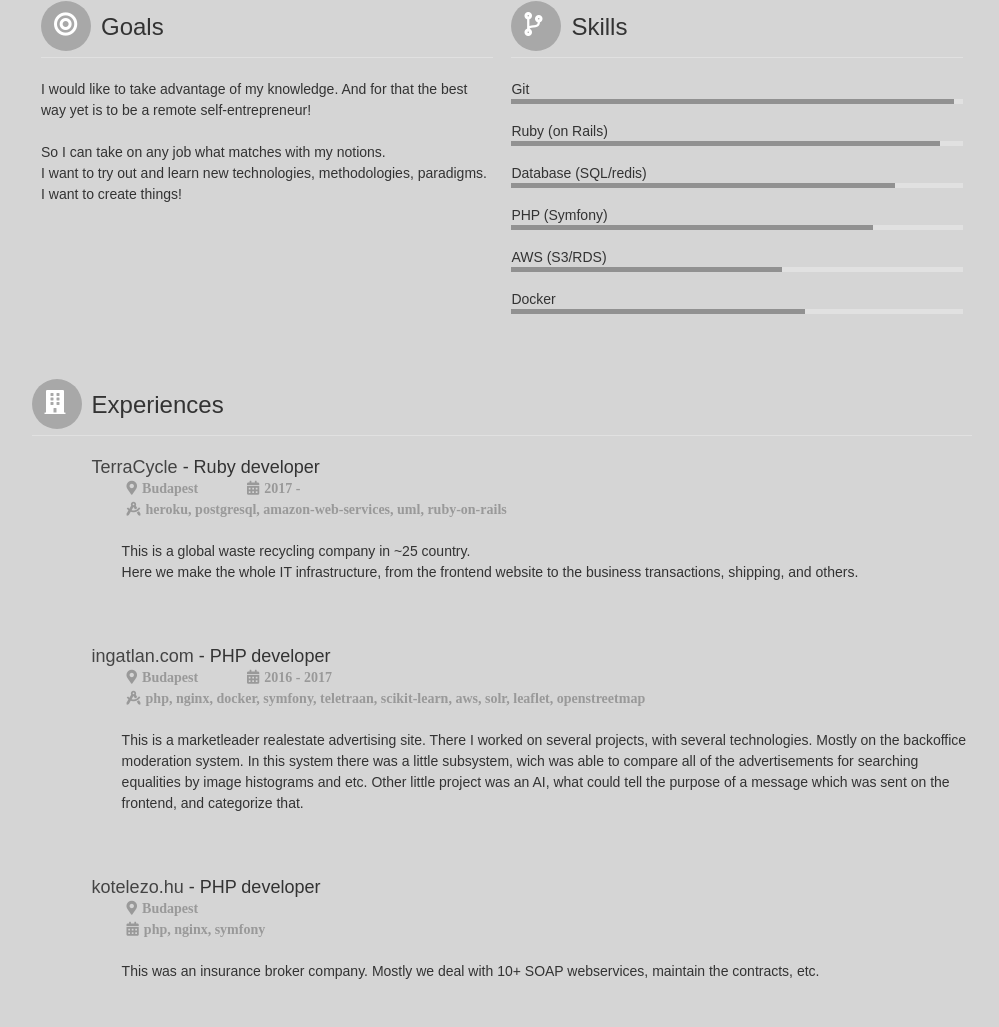
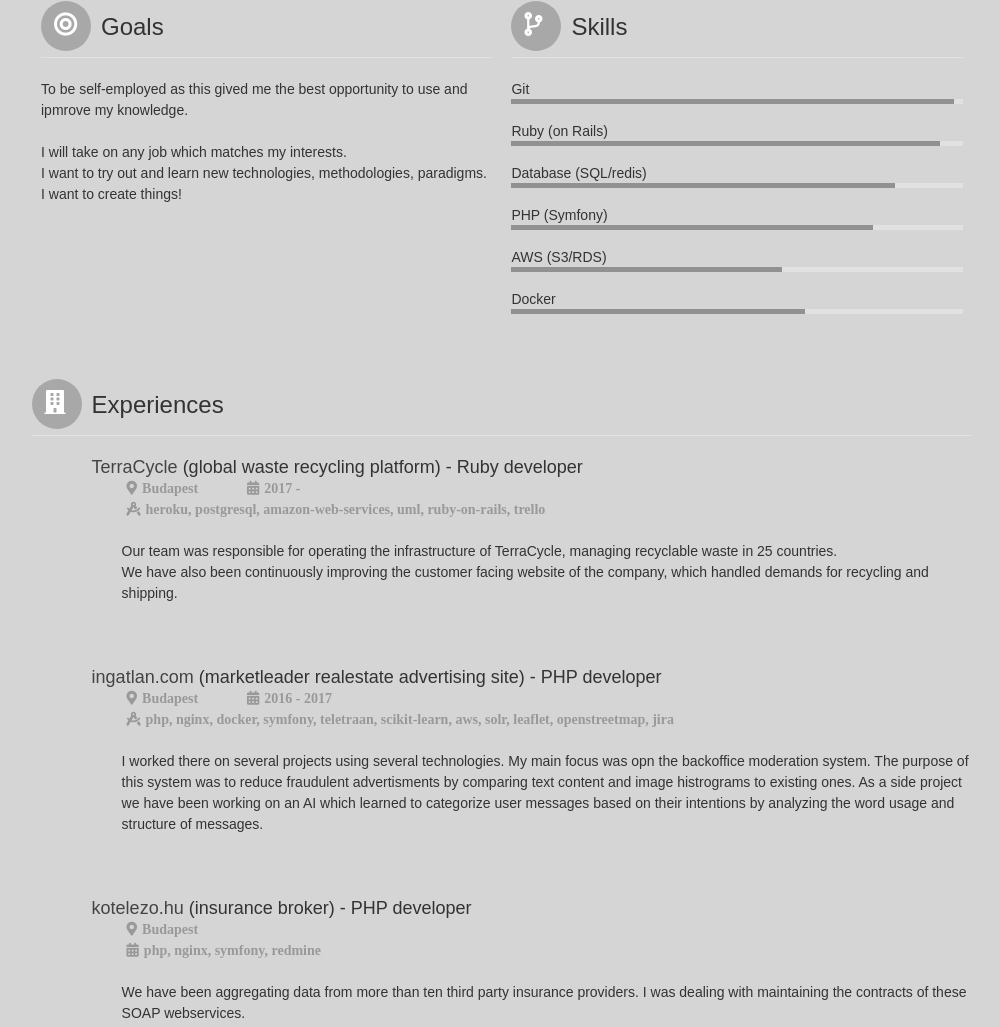
Before and after one commit to Mikopet/cv.mikopet.dev, a plain HTML site: page index.html in a window 1280 px wide. Shown: the part 299-1326 px from the top of the page, without its empty margins (138-1137 px from the left). Drawn offline with Linux system fonts and the light colour scheme; a web font is replaced by a local one.

Commit message:
some modifications on the texts

```diff
--- a/index.html
+++ b/index.html
@@ -8,11 +8,7 @@
 
         <title>Peter MIKOLA - Backend developer</title>
 
-        <!-- Fichiers CSS -->
         <link rel="stylesheet" href="assets/reset.css">
-        <!--[if lt IE 9]>
-            <link rel="stylesheet" href="css/cv.css" media="screen">
-        <![endif]-->
         <link rel="stylesheet" media="screen and (max-width:480px)" href="assets/mobile.css">
         <link rel="stylesheet" media="screen and (min-width:481px)" href="assets/cv.css">
         <link rel="stylesheet" media="print" href="assets/print.css">
@@ -39,8 +35,8 @@
         <div class="grid_16">
             <div class="grid_8 goals">
                 <h3>Goals</h3>
-                <p>I would like to take advantage of my knowledge. And for that the best way yet is to be a remote self-entrepreneur!</p>
-                <p>So I can take on any job what matches with my notions.<br/>I want to try out and learn new technologies, methodologies, paradigms. I want to create things!</p>
+                <p>To be self-employed as this gived me the best opportunity to use and ipmrove my knowledge.</p>
+                <p>I will take on any job which matches my interests.<br/>I want to try out and learn new technologies, methodologies, paradigms. I want to create things!</p>
             </div>
 
             <div class="grid_8 skills">
@@ -61,28 +57,32 @@
                 <h3>Experiences</h3>
                 <ul>
                     <li>
-                        <h4><strong>TerraCycle</strong> - Ruby developer</h4>
+                        <h4><strong>TerraCycle</strong> (global waste recycling platform) - Ruby developer</h4>
                         <span class="lieu">Budapest</span>
                         <span class="dates">2017 - </span>
-                        <br/><span class="tech">heroku, postgresql, amazon-web-services, uml, ruby-on-rails</span>
-                        <p>This is a global waste recycling company in ~25 country.
-                        <br/>Here we make the whole IT infrastructure, from the frontend website to the business transactions, shipping, and others.</p>
+                        <br/><span class="tech">heroku, postgresql, amazon-web-services, uml, ruby-on-rails, trello</span>
+                        <p>
+                            Our team was responsible for operating the infrastructure of TerraCycle, managing recyclable waste in 25 countries.
+                            <br/>
+                            We have also been continuously improving the customer facing website of the company, which handled demands for recycling and shipping.
+                        </p>
                     </li>
                     <li>
-                        <h4><strong>ingatlan.com</strong> - PHP developer</h4>
+                        <h4><strong>ingatlan.com</strong> (marketleader realestate advertising site) - PHP developer</h4>
                         <span class="lieu">Budapest</span>
                         <span class="dates">2016 - 2017</span>
-                        <br/><span class="tech">php, nginx, docker, symfony, teletraan, scikit-learn, aws, solr, leaflet, openstreetmap</span>
-                        <p>This is a marketleader realestate advertising site. There I worked on several projects, with several technologies. Mostly on the
-backoffice moderation system. In this system there was a little subsystem, wich was able to compare all of the
-advertisements for searching equalities by image histograms and etc. Other little project was an AI, what could tell the
-purpose of a message which was sent on the frontend, and categorize that.</p>
+                        <br/><span class="tech">php, nginx, docker, symfony, teletraan, scikit-learn, aws, solr, leaflet, openstreetmap, jira</span>
+                        <p>
+                            I worked there on several projects using several technologies. My main focus was opn the backoffice moderation system. The purpose of this system was to reduce fraudulent advertisments by comparing text content and image histrograms to existing ones. As a side project we have been working on an AI which learned to categorize user messages based on their intentions by analyzing the word usage and structure of messages.
+                        </p>
                     </li>
                     <li>
-                        <h4><strong>kotelezo.hu</strong> - PHP developer</h4>
+                        <h4><strong>kotelezo.hu</strong> (insurance broker) - PHP developer</h4>
                         <span class="lieu">Budapest</span>
-                        <br/><span class="dates">php, nginx, symfony</span>
-                        <p>This was an insurance broker company. Mostly we deal with 10+ SOAP webservices, maintain the contracts, etc.</p>
+                        <br/><span class="dates">php, nginx, symfony, redmine</span>
+                        <p>
+                            We have been aggregating data from more than ten third party insurance providers. I was dealing with maintaining the contracts of these SOAP webservices.
+                        </p>
                     </li>
                 </ul>
             </div>
```
